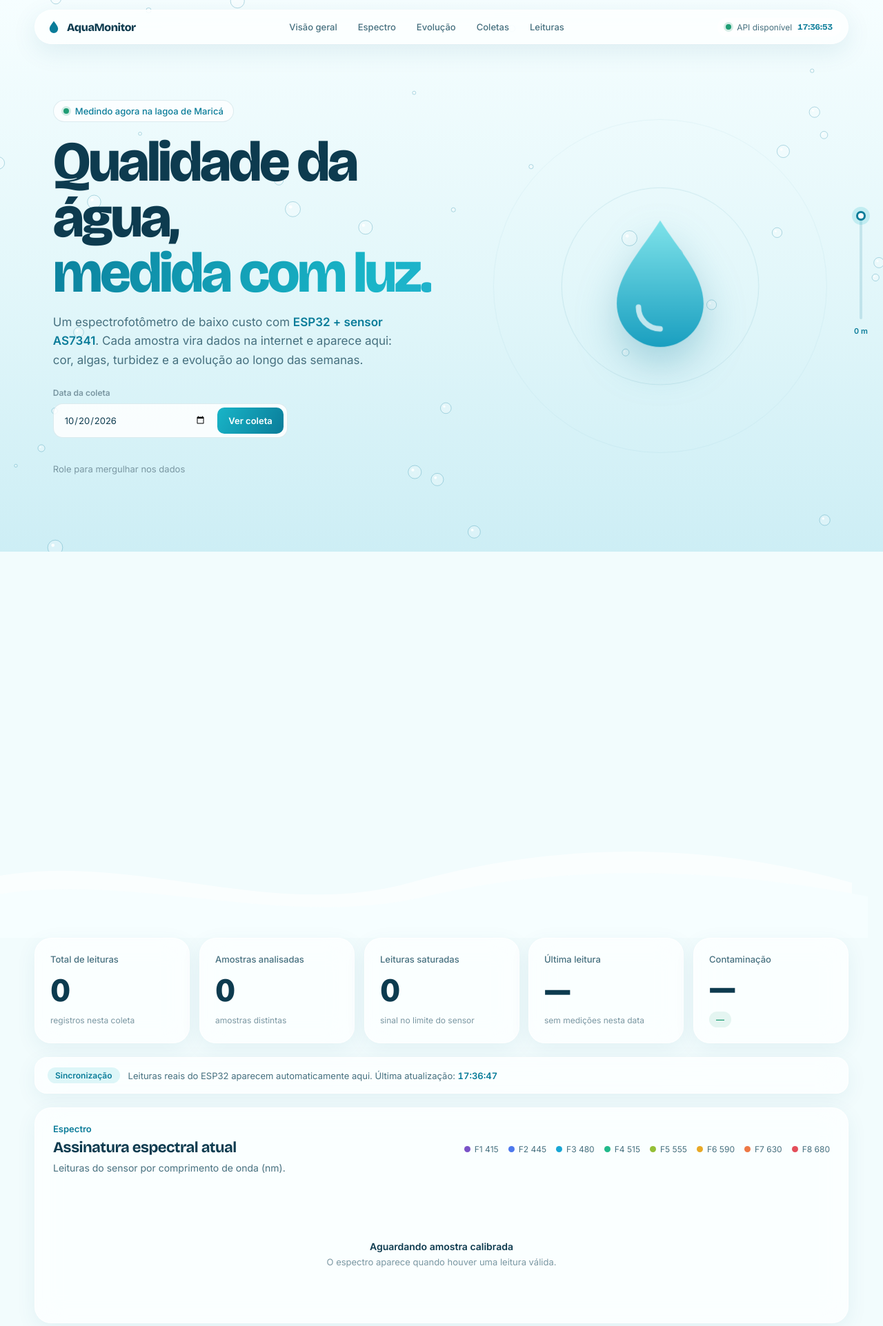
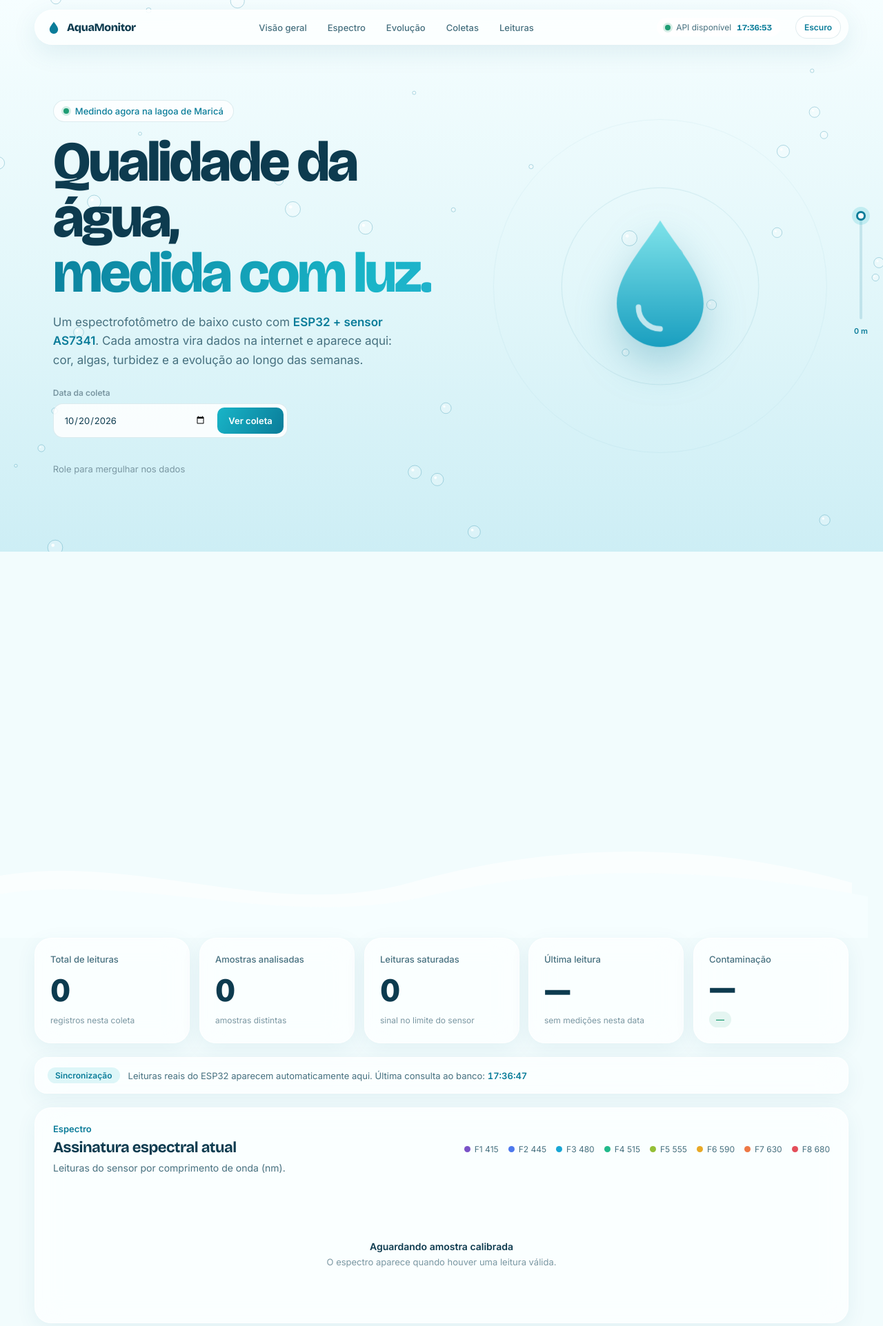
Before and after one commit to sgpcodes/projeto-monitoramento-de-agua--software, a Django app: page / in a window 1280 px wide. Shown: the top 1923 px of the page at 69% size. Run offline with Django 5.2, Linux system fonts and the light colour scheme; data that the repository does not hold is empty.

Commit message:
Resgatando Dados para o dashboard

```diff
--- a/aquamonitor/static/aquamonitor/css/dashboard.css
+++ b/aquamonitor/static/aquamonitor/css/dashboard.css
@@ -5,9 +5,21 @@
   --ink:#0d3b4f; --soft:#46707f; --muted:#7a97a2;
   --aqua:#19b5c8; --deep:#0a7c99; --foam:#f2fcfd; --line:rgba(16,110,135,.13);
   --green:#1f9d74; --amber:#a8700f; --rose:#c4505f;
-  --glass:rgba(255,255,255,.72);
+  --glass:rgba(255,255,255,.72); --surface:rgba(255,255,255,.8);
+  --surface-raised:rgba(255,255,255,.85); --table-head:rgba(232,247,250,.7);
+  --nav-border:rgba(255,255,255,.8); --card-border:rgba(255,255,255,.85);
+  --depth-a:#f6feff; --depth-b:#e3f7fa; --depth-c:#cdeef5;
   --ease:cubic-bezier(.22,1,.36,1);
   --p:0; --hp:0;
+}
+[data-theme="dark"]{
+  color-scheme:dark;
+  --ink:#e0f2f5; --soft:#a9c7d0; --muted:#829fa8;
+  --deep:#67d4e2; --foam:#0b171d; --line:rgba(130,195,207,.18);
+  --amber:#e7b952; --glass:rgba(17,36,44,.84); --surface:rgba(20,42,50,.82);
+  --surface-raised:rgba(20,42,50,.9); --table-head:rgba(44,78,87,.48);
+  --nav-border:rgba(140,210,220,.17); --card-border:rgba(140,210,220,.15);
+  --depth-a:#0a151a; --depth-b:#102a33; --depth-c:#14343f;
 }
 *{box-sizing:border-box}
 html{scroll-behavior:smooth;scroll-padding-top:90px}
@@ -19,9 +31,10 @@ button,input,select{font:inherit;color:inherit}
 
 /* mergulho: o fundo vai de espuma a azul-lagoa claro conforme a rolagem */
 .depth-bg{position:fixed;inset:0;z-index:0;pointer-events:none;
-  background:linear-gradient(180deg,#f6feff 0%,#e3f7fa 50%,#cdeef5 100%)}
+  background:linear-gradient(180deg,var(--depth-a) 0%,var(--depth-b) 50%,var(--depth-c) 100%)}
 .depth-bg::after{content:"";position:absolute;inset:0;opacity:var(--p);
   background:radial-gradient(900px 600px at 70% 0%,rgba(64,196,214,.35),transparent 70%),linear-gradient(180deg,#c6ecf4,#9fd9ea)}
+[data-theme="dark"] .depth-bg::after{background:radial-gradient(900px 600px at 70% 0%,rgba(35,131,151,.23),transparent 70%),linear-gradient(180deg,#163b45,#102630)}
 #bubbles{position:fixed;inset:0;z-index:1;width:100%;height:100%;pointer-events:none}
 .progress{position:fixed;top:0;left:0;z-index:50;height:3px;width:100%;transform-origin:0 50%;transform:scaleX(var(--p));background:linear-gradient(90deg,#5fe0e0,#1a9fc0)}
 
@@ -34,7 +47,7 @@ button,input,select{font:inherit;color:inherit}
 /* nav flutuante */
 .app-shell{position:relative;z-index:2}
 .nav{position:fixed;top:14px;left:50%;z-index:40;display:flex;align-items:center;gap:22px;width:min(1180px,calc(100% - 28px));padding:8px 10px 8px 16px;transform:translateX(-50%);
-  background:var(--glass);border:1px solid rgba(255,255,255,.8);border-radius:999px;backdrop-filter:blur(22px) saturate(160%);-webkit-backdrop-filter:blur(22px) saturate(160%);box-shadow:0 10px 36px rgba(20,100,125,.1)}
+  background:var(--glass);border:1px solid var(--nav-border);border-radius:999px;backdrop-filter:blur(22px) saturate(160%);-webkit-backdrop-filter:blur(22px) saturate(160%);box-shadow:0 10px 36px rgba(20,100,125,.1)}
 .brand{display:flex;align-items:center;gap:8px;color:var(--deep)}
 .brand svg{width:22px;height:22px}
 .brand strong{font:800 16px var(--display);letter-spacing:-.4px;color:var(--ink)}
@@ -42,8 +55,10 @@ button,input,select{font:inherit;color:inherit}
 .nav-link{padding:8px 14px;border-radius:999px;color:var(--soft);font-size:13px;font-weight:500;transition:background .3s,color .3s}
 .nav-link:hover{color:var(--ink);background:rgba(25,181,200,.1)}
 .nav-link.is-active{color:#fff;background:linear-gradient(120deg,#19b5c8,#0a7c99)}
-.nav-status{display:flex;align-items:center;gap:8px;padding:6px 12px;font-size:12px;color:var(--soft);background:rgba(255,255,255,.7);border-radius:999px}
+.nav-status{display:flex;align-items:center;gap:8px;padding:6px 12px;font-size:12px;color:var(--soft);background:var(--surface);border-radius:999px}
 .nav-status strong{font:700 12px var(--display);font-variant-numeric:tabular-nums;color:var(--deep)}
+.theme-toggle{flex:0 0 auto;padding:8px 12px;color:var(--deep);font-size:12px;font-weight:600;background:var(--surface);border:1px solid var(--line);border-radius:999px;cursor:pointer;transition:background .2s,color .2s}
+.theme-toggle:hover{background:rgba(25,181,200,.14)}
 .status-dot,.dot{width:8px;height:8px;flex:0 0 auto;border-radius:50%;background:var(--green);box-shadow:0 0 0 3px rgba(31,157,116,.18)}
 .status-dot.is-offline{background:var(--rose);box-shadow:0 0 0 3px rgba(196,80,95,.18)}
 .status-dot.is-online,.dot-live{animation:pulse 2.2s ease-in-out infinite}
@@ -53,7 +68,7 @@ button,input,select{font:inherit;color:inherit}
 .hero{position:relative;height:170vh}
 .hero-stick{position:sticky;top:0;display:grid;grid-template-columns:1.1fr .9fr;gap:30px;align-items:center;height:100vh;padding:90px max(6vw,28px) 60px;
   transform:scale(calc(1 - var(--hp)*.12)) translateY(calc(var(--hp)*-30px));opacity:calc(1 - var(--hp)*1.15);filter:blur(calc(var(--hp)*10px));transform-origin:50% 40%}
-.eyebrow{display:inline-flex;align-items:center;gap:9px;margin:0 0 18px;padding:7px 14px;font-size:13px;font-weight:500;color:var(--deep);background:rgba(255,255,255,.75);border:1px solid var(--line);border-radius:999px}
+.eyebrow{display:inline-flex;align-items:center;gap:9px;margin:0 0 18px;padding:7px 14px;font-size:13px;font-weight:500;color:var(--deep);background:var(--surface);border:1px solid var(--line);border-radius:999px}
 .hero h1{margin:0 0 18px;font:800 clamp(40px,6.4vw,92px)/.98 var(--display);letter-spacing:-.045em}
 .grad-text{background:linear-gradient(110deg,#0a7c99,#19b5c8 45%,#4aa3dd);background-size:200% 200%;-webkit-background-clip:text;background-clip:text;-webkit-text-fill-color:transparent;animation:shift 8s ease infinite}
 @keyframes shift{50%{background-position:100% 50%}}
@@ -61,7 +76,7 @@ button,input,select{font:inherit;color:inherit}
 .hero-description strong{color:var(--deep);font-weight:600}
 .date-filter{display:grid;gap:8px;max-width:340px}
 .date-filter label{font-size:12px;font-weight:600;color:var(--muted)}
-.date-control{display:flex;align-items:center;gap:6px;padding:5px;background:rgba(255,255,255,.85);border:1px solid var(--line);border-radius:14px}
+.date-control{display:flex;align-items:center;gap:6px;padding:5px;background:var(--surface-raised);border:1px solid var(--line);border-radius:14px}
 .date-control input{flex:1;min-width:0;padding:0 10px;background:none;border:0;outline:0;font-size:13px}
 .date-control button{height:38px;padding:0 16px;color:#fff;font-weight:600;font-size:13px;background:linear-gradient(120deg,#19b5c8,#0a7c99);border:0;border-radius:10px;cursor:pointer;transition:transform .3s var(--ease),box-shadow .3s}
 .date-control button:hover{transform:translateY(-1px);box-shadow:0 8px 20px rgba(10,124,153,.3)}
@@ -76,13 +91,14 @@ button,input,select{font:inherit;color:inherit}
 .waves{position:absolute;left:0;bottom:0;width:100%;height:160px}
 .waves path{animation:sway 9s ease-in-out infinite alternate}
 .w1{fill:rgba(255,255,255,.6)}.w2{fill:rgba(246,254,255,.95);animation-duration:12s!important;animation-direction:alternate-reverse!important}
+[data-theme="dark"] .w1{fill:rgba(16,42,51,.65)}[data-theme="dark"] .w2{fill:rgba(11,23,29,.95)}
 @keyframes sway{to{transform:translateX(-60px)}}
 
 /* conteúdo */
 .page-content{width:min(1180px,100% - 56px);margin:0 auto;padding:0 0 50px}
 [data-reveal]{opacity:var(--r,0);transform:translateY(calc((1 - var(--r,0))*70px)) scale(calc(.94 + var(--r,0)*.06));filter:blur(calc((1 - var(--r,0))*8px));will-change:transform,opacity}
 .kpi-grid{display:grid;grid-template-columns:repeat(auto-fit,minmax(190px,1fr));gap:14px;margin-bottom:20px}
-.kpi-card,.panel,.sample-analysis,.sync{background:var(--glass);border:1px solid rgba(255,255,255,.85);border-radius:24px;backdrop-filter:blur(20px) saturate(150%);-webkit-backdrop-filter:blur(20px) saturate(150%);box-shadow:0 8px 30px rgba(20,100,125,.07)}
+.kpi-card,.panel,.sample-analysis,.sync{background:var(--glass);border:1px solid var(--card-border);border-radius:24px;backdrop-filter:blur(20px) saturate(150%);-webkit-backdrop-filter:blur(20px) saturate(150%);box-shadow:0 8px 30px rgba(20,100,125,.07)}
 .kpi-card{display:grid;gap:10px;padding:22px}
 .kpi-label{font-size:13px;font-weight:500;color:var(--soft)}
 .kpi-value{font:800 clamp(34px,4vw,48px)/1 var(--display);letter-spacing:-.04em;font-variant-numeric:tabular-nums}
@@ -95,7 +111,7 @@ button,input,select{font:inherit;color:inherit}
 .sample-head h2,.panel-heading h2{margin:0;font:700 22px var(--display);letter-spacing:-.025em}
 .sample-time{font-size:13px;color:var(--muted)}.sample-time strong{color:var(--deep)}
 .sample-metrics{display:grid;grid-template-columns:repeat(5,1fr);gap:10px}
-.sample-metric{display:grid;gap:6px;padding:16px;background:rgba(255,255,255,.7);border:1px solid var(--line);border-radius:18px}
+.sample-metric{display:grid;gap:6px;padding:16px;background:var(--surface);border:1px solid var(--line);border-radius:18px}
 .sample-metric span{font-size:12px;font-weight:500;color:var(--muted)}
 .sample-metric strong{font:700 clamp(15px,1.6vw,21px)/1.15 var(--display);display:inline-block}
 .sample-metric small{font-size:11px;color:var(--muted)}
@@ -113,7 +129,7 @@ button,input,select{font:inherit;color:inherit}
 .spectrum-legend span{display:inline-flex;align-items:center;gap:6px}
 .spectrum-legend i{width:9px;height:9px;border-radius:50%;background:var(--c)}
 .pill-live{display:inline-flex;align-items:center;gap:7px;padding:6px 12px;font-size:12px;font-weight:600;color:var(--green);background:rgba(31,157,116,.09);border-radius:999px}
-.segmented{display:inline-flex;gap:2px;padding:3px;background:rgba(255,255,255,.8);border:1px solid var(--line);border-radius:12px}
+.segmented{display:inline-flex;gap:2px;padding:3px;background:var(--surface);border:1px solid var(--line);border-radius:12px}
 .seg-btn{padding:7px 12px;font-size:12px;font-weight:600;color:var(--soft);background:none;border:0;border-radius:9px;cursor:pointer}
 .seg-btn.is-active{color:#fff;background:var(--deep)}
 .chart-wrap{height:270px;padding:10px 20px 18px}.chart-wrap.tall{height:340px}
@@ -138,14 +154,14 @@ button,input,select{font:inherit;color:inherit}
 .record-count{font-size:13px;color:var(--muted)}.record-count strong{color:var(--deep)}
 .table-toolbar{display:flex;align-items:flex-end;gap:10px;padding:0 26px 16px;flex-wrap:wrap}
 .search-box{flex:1;min-width:180px}
-.search-box input,.select-label select{width:100%;height:40px;padding:0 12px;font-size:13px;background:rgba(255,255,255,.85);border:1px solid var(--line);border-radius:12px;outline:0}
+.search-box input,.select-label select{width:100%;height:40px;padding:0 12px;font-size:13px;background:var(--surface-raised);border:1px solid var(--line);border-radius:12px;outline:0}
 .search-box input:focus,.select-label select:focus{border-color:var(--aqua)}
 .select-label{display:grid;gap:5px;font-size:12px;font-weight:600;color:var(--muted)}
 .export-button{height:40px;padding:0 16px;font-size:13px;font-weight:600;color:var(--deep);background:rgba(25,181,200,.1);border:1px solid rgba(25,181,200,.3);border-radius:12px;cursor:pointer;transition:transform .3s var(--ease)}
 .export-button:hover{transform:translateY(-1px)}
 .table-scroll{overflow-x:auto}
 .readings-table{width:100%;border-collapse:collapse;text-align:left}
-.readings-table th{height:42px;padding:0 14px;font-size:12px;font-weight:600;color:var(--muted);background:rgba(232,247,250,.7);white-space:nowrap}
+.readings-table th{height:42px;padding:0 14px;font-size:12px;font-weight:600;color:var(--muted);background:var(--table-head);white-space:nowrap}
 .readings-table td{height:52px;padding:0 14px;font-size:13px;color:var(--soft);border-top:1px solid var(--line);white-space:nowrap}
 .readings-table th:first-child,.readings-table td:first-child{padding-left:26px}
 .readings-table tbody tr{transition:background .2s}.readings-table tbody tr:hover{background:rgba(25,181,200,.07)}
--- a/aquamonitor/static/aquamonitor/js/dashboard.js
+++ b/aquamonitor/static/aquamonitor/js/dashboard.js
@@ -3,6 +3,36 @@
   const reduce = matchMedia("(prefers-reduced-motion: reduce)").matches;
   const $ = (id) => document.getElementById(id);
   const shell = document.querySelector(".app-shell");
+  const themeToggle = $("theme-toggle");
+  const themeMeta = document.querySelector('meta[name="theme-color"]');
+  function setTheme(theme, persist = false) {
+    const isDark = theme === "dark";
+    document.documentElement.dataset.theme = isDark ? "dark" : "light";
+    if (themeToggle) {
+      themeToggle.textContent = isDark ? "Claro" : "Escuro";
+      themeToggle.setAttribute("aria-label", `Ativar modo ${isDark ? "claro" : "escuro"}`);
+      themeToggle.setAttribute("aria-pressed", String(isDark));
+    }
+    if (themeMeta) themeMeta.content = isDark ? "#0b171d" : "#eefbfd";
+    if (persist) {
+      try {
+        localStorage.setItem("aquamonitor-theme", isDark ? "dark" : "light");
+      } catch (error) {
+        console.error("Não foi possível salvar a preferência de tema.", error);
+      }
+    }
+  }
+  let savedTheme = "light";
+  try {
+    const storedTheme = localStorage.getItem("aquamonitor-theme");
+    if (storedTheme === "dark" || storedTheme === "light") savedTheme = storedTheme;
+  } catch (error) {
+    console.error("Não foi possível carregar a preferência de tema.", error);
+  }
+  setTheme(savedTheme);
+  themeToggle?.addEventListener("click", () => {
+    setTheme(document.documentElement.dataset.theme === "dark" ? "light" : "dark", true);
+  });
   const SVG_NS = "http://www.w3.org/2000/svg";
   const colors = ["#7952c7", "#4c78ed", "#18a6d5", "#21b98a", "#94bf36", "#e8a926", "#ed7845", "#e34e5a"];
   const clamp = (v, a = 0, b = 1) => Math.min(b, Math.max(a, v));
@@ -265,20 +295,26 @@
   }
   checkHealth(); setInterval(checkHealth, 30000);
 
+  let refreshing = false;
   async function refresh() {
-    const endpoint = shell?.dataset.dashboardUrl; if (!endpoint || document.hidden) return;
-    const url = new URL(endpoint, location.href); url.searchParams.set("data", shell.dataset.selectedDate);
+    const endpoint = shell?.dataset.dashboardUrl;
+    if (!endpoint || document.hidden || refreshing) return;
+    refreshing = true;
     try {
+      const url = new URL(endpoint, location.href); url.searchParams.set("data", shell.dataset.selectedDate);
       const r = await fetch(url, { cache: "no-store", headers: { Accept: "application/json" } });
       if (!r.ok) throw new Error(`HTTP ${r.status}`);
       renderDashboard(await r.json());
     } catch (e) {
       if ($("data-updated")) $("data-updated").textContent = "falha na sincronização; tentando novamente";
       console.error("Não foi possível atualizar o painel.", e);
+    } finally {
+      refreshing = false;
     }
   }
   renderDashboard(readJSON("dashboard-data"));
-  setInterval(refresh, 15000);
+  refresh();
+  setInterval(refresh, 5000);
   document.addEventListener("visibilitychange", () => { if (!document.hidden) refresh(); });
 
   /* ---------- mergulho: tudo reage à rolagem ---------- */
--- a/aquamonitor/templates/aquamonitor/dashboard.html
+++ b/aquamonitor/templates/aquamonitor/dashboard.html
@@ -42,6 +42,7 @@
     <span id="health-label">Verificando conexão…</span>
     <strong id="live-clock">--:--:--</strong>
   </div>
+  <button class="theme-toggle" id="theme-toggle" type="button" aria-label="Ativar modo escuro" aria-pressed="false">Escuro</button>
 </header>
 
 <main id="overview">
@@ -97,7 +98,7 @@
 
     <section class="sync" id="sync-notice" aria-live="polite" data-reveal>
       <span class="sync-badge" id="sync-badge">Sincronização</span>
-      <span><span id="sync-message">Leituras reais do ESP32 aparecem automaticamente aqui.</span> Última atualização: <strong id="data-updated">aguardando…</strong></span>
+      <span><span id="sync-message">Leituras reais do ESP32 aparecem automaticamente aqui.</span> Última consulta ao banco: <strong id="data-updated">aguardando…</strong></span>
     </section>
 
     <section class="panel" id="espectro" data-reveal>
--- a/aquamonitor/tests.py
+++ b/aquamonitor/tests.py
@@ -15,6 +15,7 @@ class DashboardDataTests(TestCase):
         )
 
         self.assertEqual(response.status_code, 200)
+        self.assertIn("no-store", response.headers["Cache-Control"])
         self.assertEqual(response.json()["total_leituras"], 0)
         self.assertEqual(response.json()["leituras"], [])
         self.assertEqual(response.json()["chart_data"], [])
--- a/aquamonitor/views.py
+++ b/aquamonitor/views.py
@@ -3,6 +3,7 @@ from datetime import date
 from django.http import JsonResponse
 from django.shortcuts import render
 from django.utils import timezone
+from django.views.decorators.cache import never_cache
 
 from .models import Coleta
 from .serializers import CHANNELS
@@ -50,6 +51,7 @@ def dashboard(request):
     return render(request, "aquamonitor/dashboard.html", context)
 
 
+@never_cache
 def dashboard_data(request):
     hoje = timezone.localdate()
     try:
```
Also changed, not shown: README.md.
